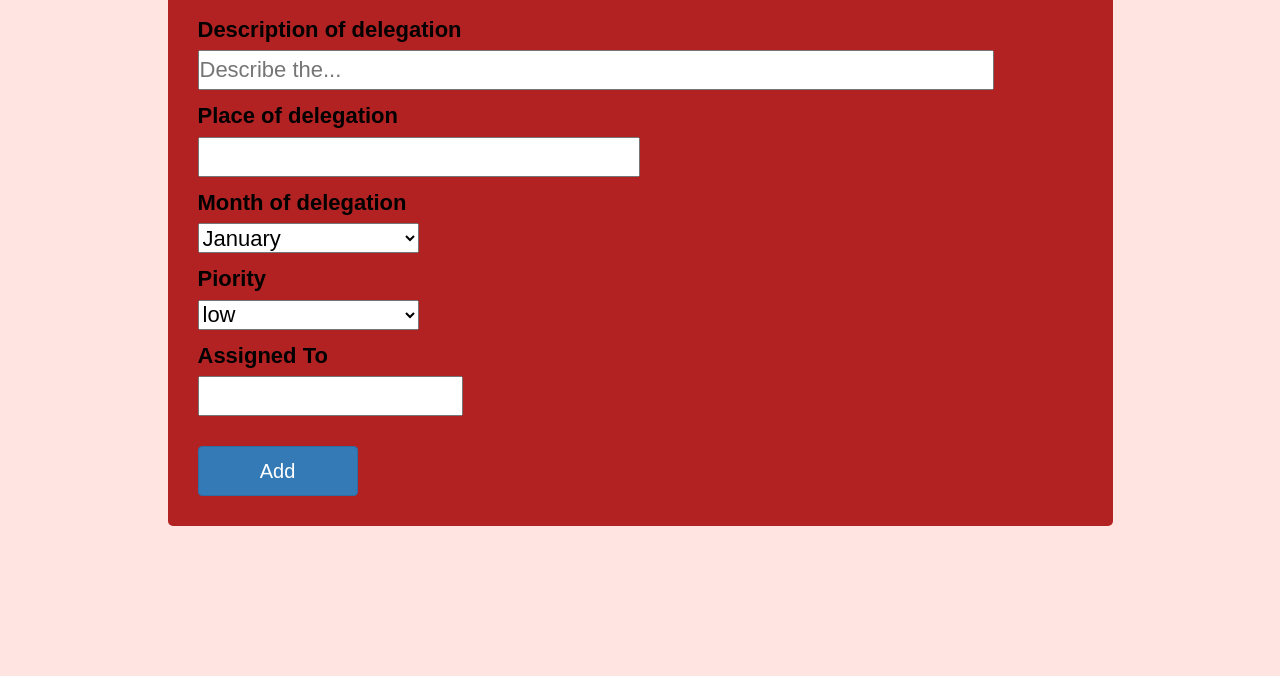
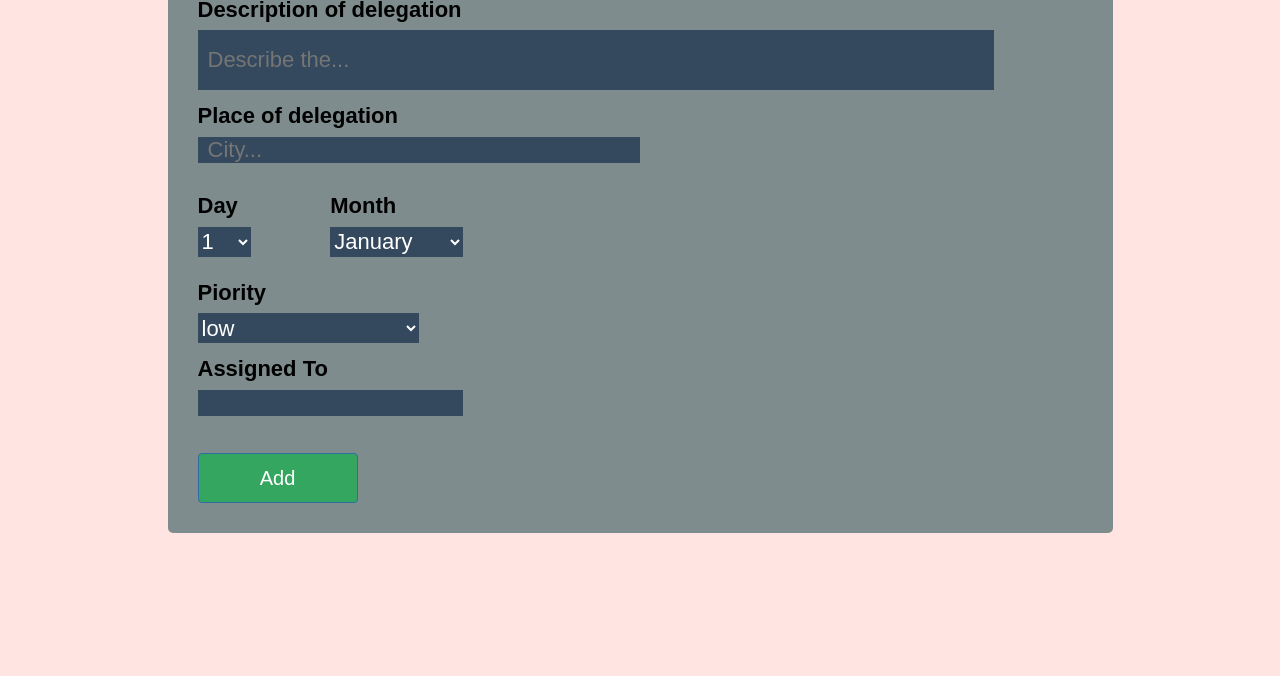
Before and after one commit to james028/App_js_json, a plain HTML site: page index.html in a window 1280 px wide. Shown: the part 124-800 px from the top of the page. Drawn offline with nearby package versions, Linux system fonts and the light colour scheme; a web font is replaced by a local one.

Commit message:
Add files via upload

```diff
--- a/css/style.css
+++ b/css/style.css
@@ -14,12 +14,23 @@ body
 {
     text-align: center;
     margin: 15px auto 30px;
+    color: #fff;
+    text-transform: uppercase;
+    font-size: 30px;
 }
 .main-app
 {
-    background: #B22222;
+    background: #7F8C8D;
     padding: 40px 30px 20px;
     border-radius: 5px;
+}
+input
+{
+    background: #34495E;
+    border: none;
+    box-shadow: none;
+    color: #fff;
+    padding-left: 10px;
 }
 .inp-app
 {
@@ -30,9 +41,13 @@ body
 }
 .inp-app input
 {
-    height: 40px;
+    height: 60px;
 }
-
+.inp-place
+{
+    height: 50px;
+    margin-bottom: 20px;
+}
 .inp-app select
 {
     height: 30px;
@@ -44,21 +59,52 @@ body
 .inp-2
 {
     width: 50%;
+    height: 50px;
+    margin-bottom: 30px;
 }
-.inp-3, .inp-4
+.date-row
+{
+    display: flex;
+}
+.inp-3
+{
+    width: 15%;
+}
+.inp-day
+{
+    width: 40%;
+    background: #34495E;
+    border: none;
+    box-shadow: none;
+    color: #fff;
+}
+.inp-pio, .inp-month
+{
+    background: #34495E;
+    border: none;
+    box-shadow: none;
+    color: #fff;
+}
+.inp-4
 {
     width: 25%;
 }
 .inp-5
 {
     width: 30%;
+    height: 50px;
 }
 .btn-1
 {
-    margin: 20px auto 10px;
+    margin: 40px auto 10px;
     width: 160px;
     height: 50px;
     font-size: 20px;
+    background: #34A65F;
+}
+.btn-1:hover
+{
+    background: #0F8A5F;
 }
 .row-end
 {
--- a/index.html
+++ b/index.html
@@ -17,7 +17,7 @@
 
 
   </head>
-  <<body>
+  <body>
 
       <div class="container">
         <div class="row">
@@ -31,11 +31,48 @@
                         </div>
                         <div class="inp-app inp-2">
                             <label for="place">Place of delegation</label>
-                            <input type="text" id="placeInput" placeholder="">
+                            <input type="text" id="placeInput" placeholder="City...">
+                        </div>
+                        <div class="date-row">
+                            <div class="inp-app inp-3">
+                                <label for="date">Day</label>
+                                <select id="dayInput"  class="inp-day">
+                                    <option value="1">1</option>
+                                    <option value="2">2</option>
+                                    <option value="3">3</option>
+                                    <option value="4">4</option>
+                                    <option value="5">5</option>
+                                    <option value="6">6</option>
+                                    <option value="7">7</option>
+                                    <option value="8">8</option>
+                                    <option value="9">9</option>
+                                    <option value="10">10</option>
+                                    <option value="11">11</option>
+                                    <option value="12">12</option>
+                                    <option value="13">13</option>
+                                    <option value="14">14</option>
+                                    <option value="15">15</option>
+                                    <option value="16">16</option>
+                                    <option value="17">17</option>
+                                    <option value="18">18</option>
+                                    <option value="19">19</option>
+                                    <option value="20">20</option>
+                                    <option value="21">21</option>
+                                    <option value="22">22</option>
+                                    <option value="23">23</option>
+                                    <option value="24">24</option>
+                                    <option value="24">25</option>
+                                    <option value="25">26</option>
+                                    <option value="26">27</option>
+                                    <option value="27">28</option>
+                                    <option value="28">29</option>
+                                    <option value="29">30</option>
+                                    <option value="31">31</option>
+                                </select>
                             </div>
                             <div class="inp-app inp-3">
-                            <label for="month">Month of delegation</label>
-                            <select id="monthInput">
+                                <label for="month">Month</label>
+                                <select id="monthInput" class="inp-month">
                                     <option value="january">January</option>
                                     <option value="february">February</option>
                                     <option value="march">March</option>
@@ -50,9 +87,10 @@
                                     <option value="december">December</option>
                                 </select>
                             </div>
+                        </div>
                         <div class="inp-app inp-4">
                             <label for="piority">Piority</label>
-                            <select id="piorityInput">
+                            <select id="piorityInput" class="inp-pio">
                                 <option value="low">low</option>
                                 <option value="medium">medium</option>
                                 <option value="high">high</option>
--- a/js/main.js
+++ b/js/main.js
@@ -8,6 +8,7 @@ function addTrips(e) {
     //pobranie wpisanych wartości
     var desc = document.getElementById("descInput").value,
         placeInp = document.getElementById("placeInput").value,
+        dayInp = document.getElementById("dayInput").value,
         monthInp = document.getElementById("monthInput").value,
         piori = document.getElementById("piorityInput").value,
         assignedTo = document.getElementById("AssignedToInput").value,
@@ -17,6 +18,7 @@ function addTrips(e) {
     var trip = {
         description: desc,
         place: placeInp,
+        day: dayInp,
         month: monthInp,
         piority: piori,
         assigned: assignedTo,
@@ -63,7 +65,6 @@ function changeStatus(status) {
 
     fetchTrips();
 
-
 }
 
 //usunięcie zadania
@@ -101,6 +102,7 @@ function fetchTrips() {
 
         var description = trips[i].description,
             place = trips[i].place,
+            day = trips[i].day,
             month = trips[i].month,
             piority = trips[i].piority,
             assigned = trips[i].assigned,
@@ -112,7 +114,7 @@ function fetchTrips() {
                             '<h4>Description of the delegation: </h4>' +
                             '<h3>' + description + '</h3>' +
                             '<p><i class="fa fa-map-marker fa-1" aria-hidden="true"></i> Place:  ' + place + '</p>' +
-                            '<p><i class="fa fa-calendar fa-1" aria-hidden="true"></i> Month:  ' + month + '</p>' +
+                            '<p><i class="fa fa-calendar fa-1" aria-hidden="true"></i>' + ' Day: '+ day +  ' Month:  ' + month + '</p>' +
                             '<p><i class="fa fa-paperclip fa-1" aria-hidden="true"></i> Piority:  ' + piority + '</p>' +
                             '<p><i class="fa fa-user fa-1" aria-hidden="true"></i> Assigned to:  ' + assigned + '</p>' +
                             '<div class="row-btn">' +
```
Lines whose indentation alone changed are shown as unchanged.
